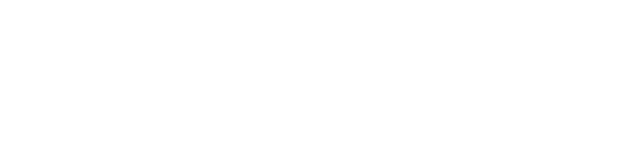
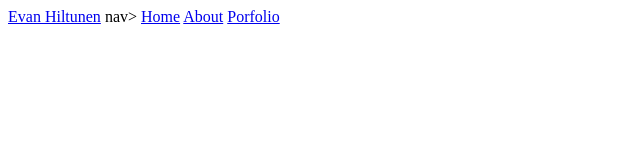
Before and after one commit to evanh23-gmail-com/Portfolio-website, a plain HTML site: page portfolio.html in a window 1280 px wide. Shown: the whole page, without its empty margins (0-640 px from the left). Drawn offline with Linux system fonts and the light colour scheme.

Commit message:
added nav bar to portfolio

```diff
--- a/portfolio.html
+++ b/portfolio.html
@@ -5,5 +5,12 @@
     <meta name="viewport" content="width=device-width, initial-scale=1.0" />
     <title>Portfolio</title>
   </head>
-  <body></body>
+  <body>
+    <a href="#" class="logo">Evan Hiltunen</a>
+        nav>
+          <a href="index.html">Home</a>
+          <a href="about.html">About</a>
+          <a href="portfolio.html">Porfolio</a>
+        </nav>
+  </body>
 </html>
```
